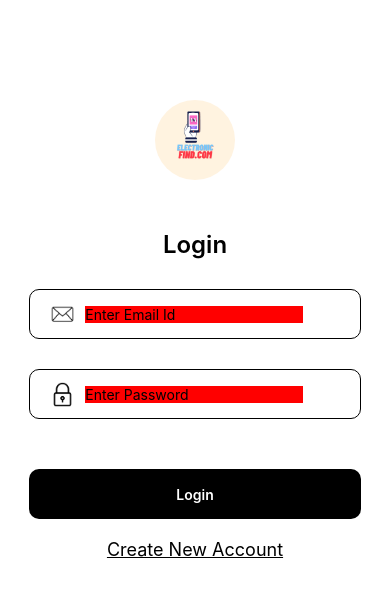
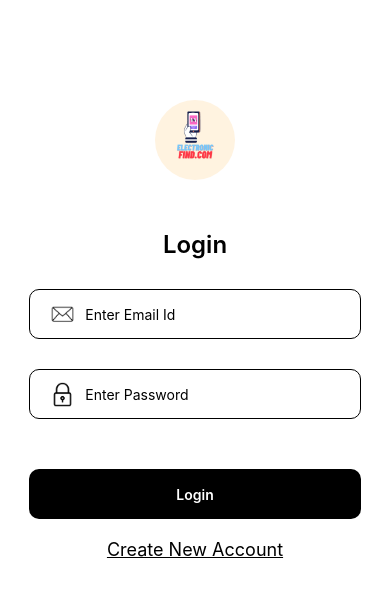
Before and after one commit to anil843324/LearningReactNative, a React Native app in the folder ElectronicFind/: screen /Login in a window 390 px wide. Shown: the top 596 px of the page. Built offline with nearby package versions, Linux system fonts and the light colour scheme.

Commit message:
Text Input color bug fixed

```diff
--- a/ElectronicFind/src/Screens/Login.js
+++ b/ElectronicFind/src/Screens/Login.js
@@ -53,6 +53,8 @@ const Login = () => {
                 type={'password'}
             />
 
+
+
             <CommonButton
                 bgColor={'black'}
                 textColor={'white'}
--- a/ElectronicFind/src/components/CustomTextInput.js
+++ b/ElectronicFind/src/components/CustomTextInput.js
@@ -1,6 +1,5 @@
 import { View, Text, TextInput, Image } from 'react-native';
 import React from 'react';
-
 
 const CustomTextInput = ({ value, onChangeText, placeholder, icon, type }) => {
     return (
@@ -26,13 +25,14 @@ const CustomTextInput = ({ value, onChangeText, placeholder, icon, type }) => {
             />
 
             <TextInput
+                placeholderTextColor="black"
                 secureTextEntry={type ? true : false}
                 style={{
-                    color: 'black',
-                    backgroundColor: 'red',
-                    marginLeft: 10
+                    marginLeft: 10,
+                    color: 'black'
                 }}
-                placeholder={placeholder} />
+                placeholder={placeholder}
+            />
         </View>
     );
 };
```
